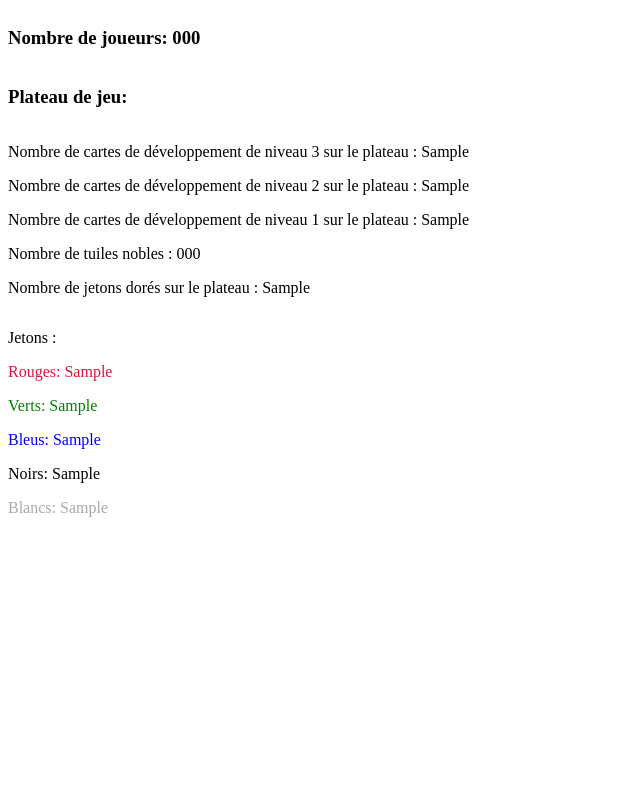
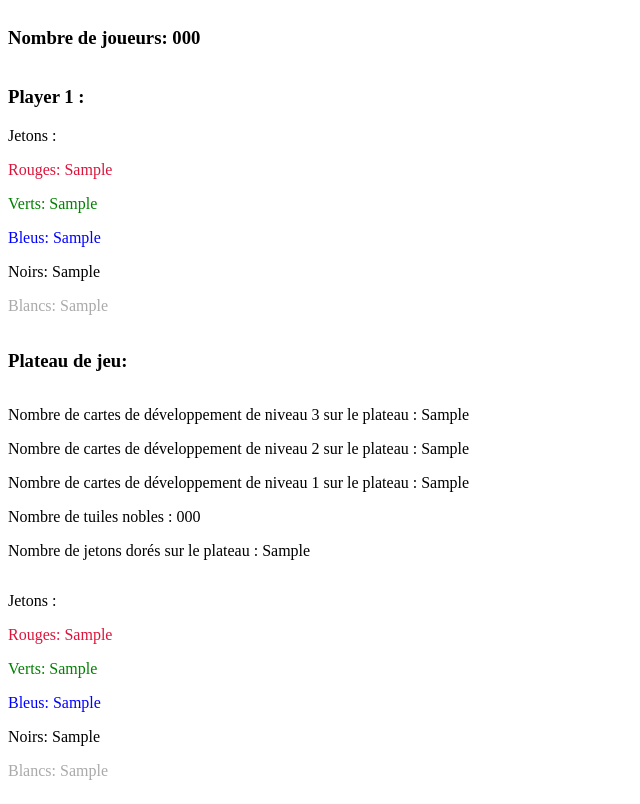
Before and after one commit to Alexandre-Hilaire/Splendor_game, a Django app: template splendor_game/templates/get_game.html in a window 1280 px wide. Shown: the whole page, without its empty margins (0-640 px from the left). Before the commit the page ends 517 px from the top, so only its background shows below. Run offline with Django 4.2, Linux system fonts and the light colour scheme; the template is opened without the code that fills it: most values are stand-ins (such as "Sample title", 1, 10 or a date in 2020).

Commit message:
création de la class PlayerPresentation et ajout du premier joueur dans le template du plateau du jeu

```diff
--- a/splendor_game/templates/get_game.html
+++ b/splendor_game/templates/get_game.html
@@ -6,7 +6,14 @@
 </head>
 <body style="display:flex; flex-direction: column">
     <h3>Nombre de joueurs: {{number_of_players}}</h3>
-    <section style="margin-right: 10px">
+    <section class="players" style="margin-right: 10px">
+        <h3>Player 1 :</h3>
+        <p>Jetons :</p>
+        <p style="color: crimson">Rouges: {{player.red_coins}}</p>
+        <p style="color: green">Verts: {{player.green_coins}}</p>
+        <p style="color: blue">Bleus: {{player.blue_coins}}</p>
+        <p style="color: black">Noirs: {{player.black_coins}}</p>
+        <p style="color: #AAA">Blancs: {{player.white_coins}}</p>
     </section>
     <h3> Plateau de jeu:</h3>
     <section style="margin-right: 10px">
--- a/splendor_game/views.py
+++ b/splendor_game/views.py
@@ -26,7 +26,7 @@ def getGame(request):
     context = {"number_of_players": number_of_player, "number_card_exposed_per_level": game.board.exposed_development_cards_by_level,
                "number_of_nobles": game.board.number_of_nobles, "gold_coin": game.board.gold,
                "red_coins": game.board.red, "green_coins": game.board.green, "blue_coins": game.board.blue,
-               "white_coins": game.board.white, "black_coins": game.board.black}
+               "white_coins": game.board.white, "black_coins": game.board.black, "player": PlayerPresentation()}
     return HttpResponse(template.render(context, request))
 
 
@@ -35,3 +35,7 @@ def seeHand(request, player_id):
     player = players[player_id]
 
     return HttpResponse(player)
+
+class PlayerPresentation:
+    def __init__(self):
+        self.red_coins = 4
```
